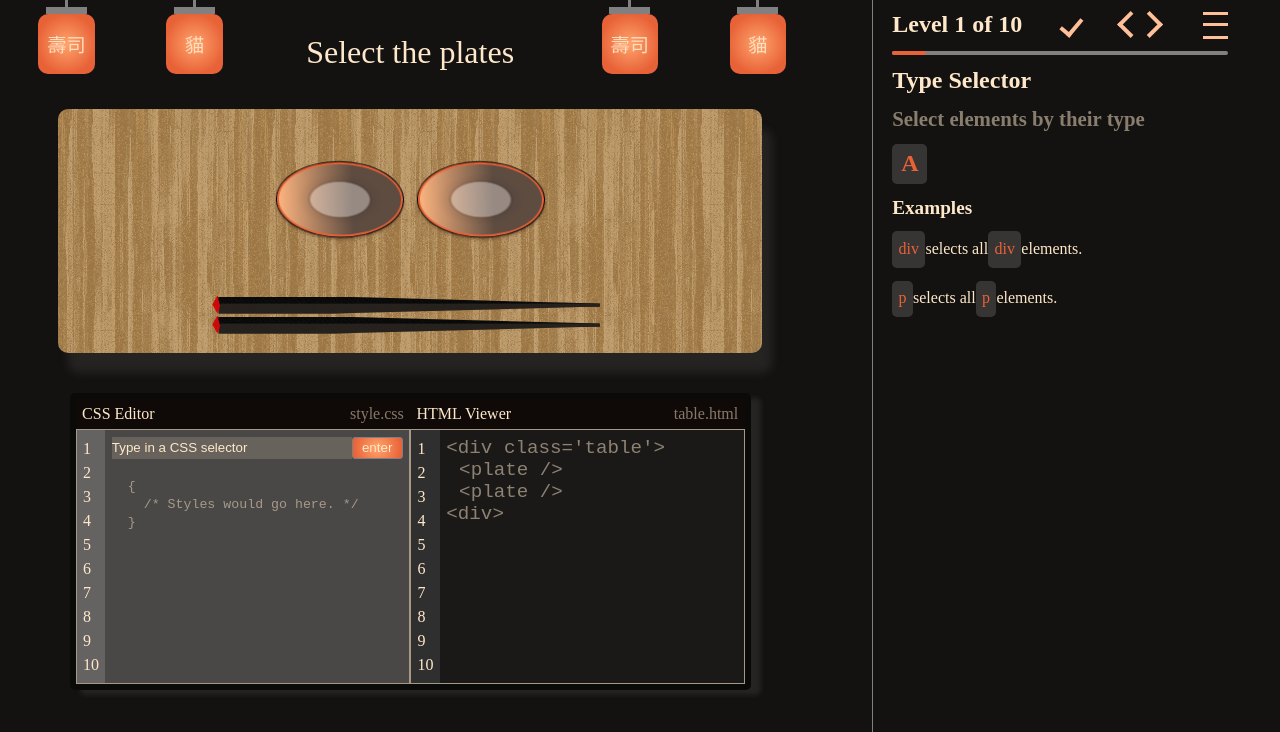
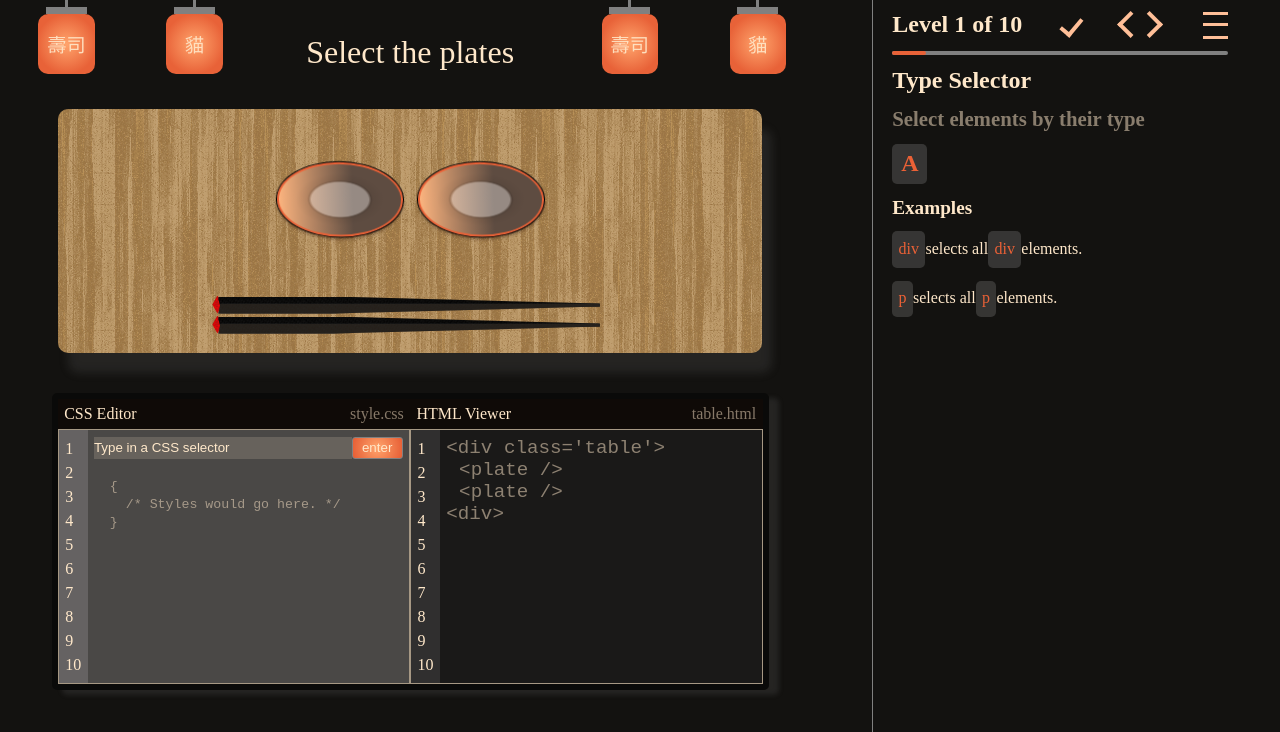
Before and after one commit to L1senochek/CSS-Diner, a website built with webpack: page css-diner/src/index.html in a window 1280 px wide. Shown: the part 54-786 px from the top of the page. Built offline with nearby package versions, Linux system fonts and the light colour scheme.

Commit message:
refactor: refactor editor.ts file

```diff
--- a/css-diner/src/components/app/app.ts
+++ b/css-diner/src/components/app/app.ts
@@ -33,7 +33,7 @@ export class App {
   gameQuestView = new GameQuestView({ tag: 'p2', classNames: ['game__quest'] });
   tableView = new TableView({ tag: 'div', classNames: ['game__table', 'table__wrapper'] });
   private chopsticksView = new ChopsticksView({ tag: 'div', classNames: ['game__chopsticks'] });
-  editorView? = new EditorView();
+  editorView = new EditorView({ tag: 'div', classNames: ['game__editor', 'editor'], innerText: '' });
   editorCodeView? = new EditorCodeView();
   markupView? = new MarkupView();
   lvlAboutView? = new LvlAboutView();
@@ -52,12 +52,12 @@ export class App {
   // private readonly tableWrapper = this.tableViewElem?.childNodes[0];
   // private readonly table = this.tableViewElem?.lastChild?.firstChild;
   // private readonly chopsticksElem = this.chopsticksView?.getHTMLElement();
-  private readonly editorViewElem = this.editorView?.getHTMLElement();
+  // private readonly editorViewElem = this.editorView?.getHTMLElement();
   private readonly editorCodeViewElem = this.editorCodeView?.getHTMLElement();
   private readonly editorInputCSS = this.editorCodeViewElem?.firstChild?.firstChild;
   private readonly editorEnterBtn = this.editorCodeViewElem?.firstChild?.lastChild;
-  private readonly editorWindowCSS = this.editorViewElem?.childNodes[0].childNodes[1];
-  private readonly editorWindowHtml = this.editorViewElem?.childNodes[1].childNodes[1];
+  // private readonly editorWindowCSS = this.editorViewElem?.childNodes[0].childNodes[1];
+  // private readonly editorWindowHtml = this.editorViewElem?.childNodes[1].childNodes[1];
   private readonly markupViewHTML = this.markupView?.getHTMLElement();
   private readonly markup = this.markupView?.getHTMLElement()?.firstChild?.firstChild;
   private readonly lvlAboutViewElem = this.lvlAboutView?.getHTMLElement();
@@ -83,29 +83,29 @@ export class App {
   }
 
   createView() {
-    console.log(this.tableView, 5555);
+    console.log(this.editorView.windowCreatorCSS, 5555);
     if (this.footerElement) document.body.prepend(this.footerElement);
     if (this.lvlAboutViewElem && this.mainWrapper instanceof HTMLElement) {
       this.mainWrapper.append(this.lvlAboutViewElem);
     }
-    if (this.editorCodeViewElem instanceof HTMLElement) this.editorWindowCSS?.appendChild(this.editorCodeViewElem);
-    if (this.editorWindowHtml instanceof HTMLElement && this.markupViewHTML) {
-      this.editorWindowHtml?.appendChild(this.markupViewHTML);
+    if (this.editorView.windowCreatorCSS instanceof HTMLElement && this.editorCodeViewElem instanceof HTMLElement) this.editorView.windowCreatorCSS.appendChild(this.editorCodeViewElem);
+    if (this.editorView.windowCreatorHTML instanceof HTMLElement && this.markupViewHTML) {
+      this.editorView.windowCreatorHTML.appendChild(this.markupViewHTML);
     }
     if (
       // this.lanternViewElem &&
-      this.gameViewElem instanceof HTMLElement &&
+      this.gameViewElem instanceof HTMLElement
       // this.gameQuestViewElem instanceof HTMLElement &&
       // this.tableViewElem instanceof HTMLElement &&
       // this.chopsticksElem instanceof HTMLElement &&
-      this.editorViewElem instanceof HTMLElement
+      // this.editorViewElem instanceof HTMLElement
     ) {
       this.gameViewElem.prepend(
         this.lanternView.getHTMLElement(),
         this.gameQuestView.getHTMLElement(),
         this.tableView.getHTMLElement(),
         this.chopsticksView.getHTMLElement(),
-        this.editorViewElem
+        this.editorView.getHTMLElement()
       );
     }
     if (this.gameViewElem && this.mainWrapper instanceof HTMLElement) this.mainWrapper.prepend(this.gameViewElem);
@@ -274,9 +274,9 @@ export class App {
         }, 1000);
         // }
       } else {
-        this.editorViewElem?.classList.add('shake');
+        this.editorView.getHTMLElement().classList.add('shake');
         setTimeout(() => {
-          this.editorViewElem?.classList.remove('shake');
+          this.editorView.getHTMLElement().classList.remove('shake');
         }, 200);
       }
     }
--- a/css-diner/src/components/view/header/header.ts
+++ b/css-diner/src/components/view/header/header.ts
@@ -20,9 +20,9 @@ export class HeaderView extends View {
   helpCreator: HTMLElement | null = null;
 
   constructor(param: ElementParam) {
-    super(param)
+    super(param);
     // this.headerView = this.createCreate();
-    this.changeView() ;
+    this.changeView();
   }
 
   // ChangeView или наполни вью
--- a/css-diner/src/components/view/main/game/chopsticks/chopsticks.ts
+++ b/css-diner/src/components/view/main/game/chopsticks/chopsticks.ts
@@ -21,7 +21,7 @@ export class ChopsticksView extends View {
       { tag: 'span', classNames: ['chopstick__top'] },
       { tag: 'span', classNames: ['chopstick__bottom'] },
     ]);
-    this.view.getElement().append(chopstick.getHTMLElement());
-    this.view.getElement().append(chopstick.getHTMLElement().cloneNode(true));
+    this.view.getElement().append(chopstick.getHTMLElement(), chopstick.getHTMLElement().cloneNode(true));
+    // this.view.getElement().append(chopstick.getHTMLElement().cloneNode(true));
   }
 }
--- a/css-diner/src/components/view/main/game/editor/editor.css
+++ b/css-diner/src/components/view/main/game/editor/editor.css
@@ -5,7 +5,7 @@
   margin: 0 auto;
   border: solid 0.5vw rgb(0 0 0 / 45%);
   border-radius: 5px;
-  width: 95%;
+  width: 100%;
   box-shadow: 10px 5px 5px rgb(110 109 109 / 20%);
 }
 
--- a/css-diner/src/components/view/main/game/editor/editor.ts
+++ b/css-diner/src/components/view/main/game/editor/editor.ts
@@ -1,68 +1,115 @@
-import CreatorElement from '../../../../creator/creator';
+import CreatorElement, { ElementParam } from '../../../../creator/creator';
 import { ElementFilled } from '../../../../creator/fillDiv';
+import { View } from '../../../../creator/view';
 import './editor.css';
 
-export class EditorView {
-  editorView: CreatorElement;
-  constructor() {
-    this.editorView = this.createEditor();
+class editorHeaderView extends View {
+  constructor(param: ElementParam) {
+    super(param)
+  }
+}
+
+// export class _EditorView {
+//   editorView: CreatorElement;
+//   constructor() {
+//     this.editorView = this.createEditor();
+//   }
+
+//   getHTMLElement() {
+//     return this.editorView.getElement();
+//   }
+
+//   createEditor() {
+//     const creator = new ElementFilled();
+//     const editorParam = creator.createDiv('div', ['game__editor', 'editor'], '');
+
+//     const cssPane = creator.createDiv('div', ['editor__pane', 'css-pane'], '');
+//     const htmlPane = creator.createDiv('div', ['editor__pane', 'html-pane'], '');
+
+//     const editorHeader = creator.createDiv('div', ['editor__header-input'], '');
+//     const editorWindow = creator.createDiv('div', ['editor__window'], '');
+
+//     const titleCSS = creator.createDiv('div', ['editor__title'], 'CSS Editor');
+//     const fileNameCSS = creator.createDiv('div', ['editor__file-name'], 'style.css');
+//     const titleHTML = creator.createDiv('div', ['editor__title'], 'HTML Viewer');
+//     const fileNameHTML = creator.createDiv('div', ['editor__file-name'], 'table.html');
+//     const lineNumbers = creator.createDiv('div', ['editor__line-numbers'], '');
+//     const editorCreator = new CreatorElement(editorParam);
+
+//     const cssPaneCreator = new CreatorElement(cssPane).getElement();
+//     const htmlPaneCreator = new CreatorElement(htmlPane).getElement();
+
+//     const headerCreator = new CreatorElement(editorHeader).getElement();
+//     const windowCreator = new CreatorElement(editorWindow).getElement();
+
+//     const titleCSSCreator = new CreatorElement(titleCSS).getElement();
+//     const fileNameCSSCreator = new CreatorElement(fileNameCSS).getElement();
+
+//     const titleHTMLCreator = new CreatorElement(titleHTML).getElement();
+//     const fileNameHTMLCreator = new CreatorElement(fileNameHTML).getElement();
+
+//     const lineNumCreator = new CreatorElement(lineNumbers).getElement();
+
+
+//     if (
+//       headerCreator instanceof Node &&
+//       windowCreator instanceof Node &&
+//       titleCSSCreator instanceof Node &&
+//       fileNameCSSCreator instanceof Node &&
+//       titleHTMLCreator instanceof Node &&
+//       fileNameHTMLCreator instanceof Node
+//     ) {
+//       headerCreator?.prepend(titleCSSCreator, fileNameCSSCreator);
+//       const headerClone = headerCreator.cloneNode(true);
+//       const windowClone = windowCreator.cloneNode(true);
+//       cssPaneCreator?.prepend(headerClone, windowClone);
+//       headerCreator.innerHTML = '';
+//       headerCreator?.prepend(titleHTMLCreator, fileNameHTMLCreator);
+//       htmlPaneCreator?.prepend(headerCreator, windowCreator);
+//     }
+
+//     if (cssPaneCreator instanceof Node && htmlPaneCreator instanceof Node) {
+//       editorCreator.getElement()?.prepend(cssPaneCreator, htmlPaneCreator);
+//     }
+
+//     return editorCreator;
+//   }
+// }
+
+
+export class EditorView extends View {
+  windowCreatorCSS: HTMLElement | null = null;
+  windowCreatorHTML: HTMLElement | null = null;
+  constructor(param: ElementParam) {
+    super(param);
+    this.changeView();
   }
 
-  getHTMLElement() {
-    return this.editorView.getElement();
-  }
+  changeView() {
+    this.windowCreatorCSS = new CreatorElement({tag: 'div', classNames: ['editor__window'], innerText: ''}).getElement();
+    this.windowCreatorHTML = new CreatorElement({tag: 'div', classNames: ['editor__window'], innerText: ''}).getElement();
+    const lineNumCreator = new CreatorElement({tag: 'div', classNames: ['editor__line-numbers'], innerText: ''}).getElement();
+    for (const i of Array.from({ length: 10 }, (_, index) => index + 1)) {
+      lineNumCreator.innerHTML += `${i.toString()}<br>`;
+    }
+    this.windowCreatorCSS.prepend(lineNumCreator);
+    this.windowCreatorHTML.prepend(lineNumCreator.cloneNode(true));
 
-  createEditor() {
-    const creator = new ElementFilled();
-    const editorParam = creator.createDiv('div', ['game__editor', 'editor'], '');
-    const cssPane = creator.createDiv('div', ['editor__pane', 'css-pane'], '');
-    const htmlPane = creator.createDiv('div', ['editor__pane', 'html-pane'], '');
-    const editorHeader = creator.createDiv('div', ['editor__header-input'], '');
-    const editorWindow = creator.createDiv('div', ['editor__window'], '');
-    const titleCSS = creator.createDiv('div', ['editor__title'], 'CSS Editor');
-    const fileNameCSS = creator.createDiv('div', ['editor__file-name'], 'style.css');
-    const titleHTML = creator.createDiv('div', ['editor__title'], 'HTML Viewer');
-    const fileNameHTML = creator.createDiv('div', ['editor__file-name'], 'table.html');
-    const lineNumbers = creator.createDiv('div', ['editor__line-numbers'], '');
-    const editorCreator = new CreatorElement(editorParam);
-    const cssPaneCreator = new CreatorElement(cssPane).getElement();
-    const htmlPaneCreator = new CreatorElement(htmlPane).getElement();
-    const headerCreator = new CreatorElement(editorHeader).getElement();
-    const windowCreator = new CreatorElement(editorWindow).getElement();
-    const titleCSSCreator = new CreatorElement(titleCSS).getElement();
-    const fileNameCSSCreator = new CreatorElement(fileNameCSS).getElement();
-    const titleHTMLCreator = new CreatorElement(titleHTML).getElement();
-    const fileNameHTMLCreator = new CreatorElement(fileNameHTML).getElement();
-    const lineNumCreator = new CreatorElement(lineNumbers).getElement();
-
-    if (lineNumCreator instanceof Node) {
-      for (const i of Array.from({ length: 10 }, (_, index) => index + 1)) {
-        lineNumCreator.innerHTML += `${i.toString()}<br>`;
-      }
-      windowCreator?.prepend(lineNumCreator);
-    }
-
-    if (
-      headerCreator instanceof Node &&
-      windowCreator instanceof Node &&
-      titleCSSCreator instanceof Node &&
-      fileNameCSSCreator instanceof Node &&
-      titleHTMLCreator instanceof Node &&
-      fileNameHTMLCreator instanceof Node
-    ) {
-      headerCreator?.prepend(titleCSSCreator, fileNameCSSCreator);
-      const headerClone = headerCreator.cloneNode(true);
-      const windowClone = windowCreator.cloneNode(true);
-      cssPaneCreator?.prepend(headerClone, windowClone);
-      headerCreator.innerHTML = '';
-      headerCreator?.prepend(titleHTMLCreator, fileNameHTMLCreator);
-      htmlPaneCreator?.prepend(headerCreator, windowCreator);
-    }
-
-    if (cssPaneCreator instanceof Node && htmlPaneCreator instanceof Node) {
-      editorCreator.getElement()?.prepend(cssPaneCreator, htmlPaneCreator);
-    }
-
-    return editorCreator;
+    const headerCreator = new editorHeaderView({ tag: 'div', classNames: ['editor__header-input'], innerText: '' });
+    headerCreator.appendElems([
+      { tag: 'div', classNames: ['editor__title'], innerText: 'CSS Editor'},
+      { tag: 'div', classNames: ['editor__file-name'], innerText: 'style.css'}
+    ]);
+    const cssPaneCreator = new CreatorElement({tag: 'div', classNames: ['editor__pane', 'css-pane'], innerText: ''});
+    cssPaneCreator.getElement().prepend(headerCreator.getHTMLElement(), this.windowCreatorCSS)
+    const htmlPaneCreator = new CreatorElement({tag: 'div', classNames: ['editor__pane', 'html-pane'], innerText: ''});
+    const headerCreatorWin = new editorHeaderView({ tag: 'div', classNames: ['editor__header-input'], innerText: '' });
+    headerCreatorWin.appendElems([
+      { tag: 'div', classNames: ['editor__title'], innerText: 'HTML Viewer'},
+      { tag: 'div', classNames: ['editor__file-name'], innerText: 'table.html'}
+    ]);
+    htmlPaneCreator.getElement().prepend(headerCreatorWin.getHTMLElement(), this.windowCreatorHTML);
+    console.log(this.view)
+    this.view.getElement().prepend(cssPaneCreator.getElement(), htmlPaneCreator.getElement());
   }
 }
```
